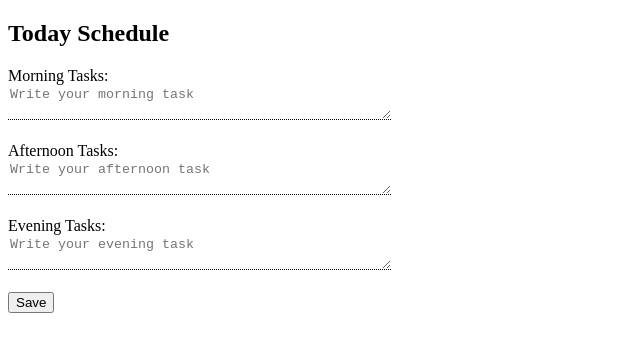
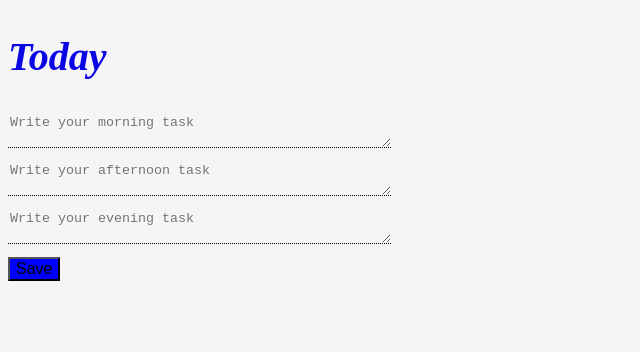
Before and after one commit to adityarawat012/notes, a plain HTML site: page today.html in a window 1280 px wide. Shown: the whole page, without its empty margins (0-640 px from the left). Drawn offline with Linux system fonts and the light colour scheme.

Commit message:
Update today.html

```diff
--- a/today.html
+++ b/today.html
@@ -2,20 +2,50 @@
 <html>
 <head>
   <title>Today Schedule</title>
+  <style>
+
+    body{
+      background-color: rgb(245, 245, 248);
+      font-size:10px;
+
+textarea {
+
+  border-bottom: 1px dotted black;
+  outline: none;
+   background: transparent;
+}
+    }
+    h2 {
+
+      color: rgb(10, 6, 227);
+      font-size:40px;
+      font-style: italic;
+
+    }
+    button{
+      background-color:blue;
+      display: block;
+     font-size: 16px;
+
+
+    }
+
+    </style>
+
 </head>
 <body>
-  <h2>Today Schedule</h2>
+  <h2>Today </h2>
 
-  <label>Morning Tasks:</label><br>
-  <textarea id="morning" rows="2" style="border:none; border-bottom:1px dotted black; width:30%;" placeholder="Write your morning task"></textarea><br><br>
 
-  <label>Afternoon Tasks:</label><br>
+  <textarea id="morning" style="border:none; border-bottom:1px dotted black; width:30%" placeholder="Write your morning task"></textarea><br><br>
+
   <textarea id="afternoon" rows="2" style="border:none; border-bottom:1px dotted black; width:30%;" placeholder="Write your afternoon task"></textarea><br><br>
 
-  <label>Evening Tasks:</label><br>
   <textarea id="evening" rows="2" style="border:none; border-bottom:1px dotted black; width:30%;" placeholder="Write your evening task"></textarea><br><br>
 
   <button onclick="saveTask()">Save</button>
+
+
 
   <script>
 
@@ -42,5 +72,6 @@
 
 
   </script>
+
 </body>
 </html>
```
